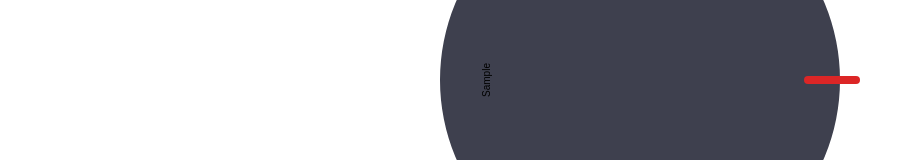
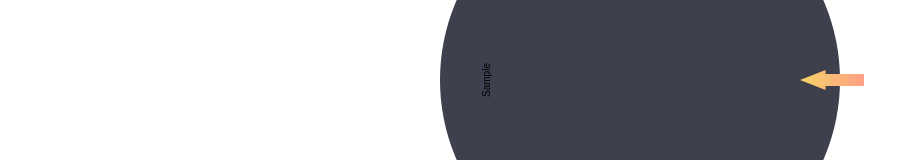
Before and after one commit to shaiadul/wpxpo, a Next.js app: page / in a window 1280 px wide. Both pictures are taken after typing "Sample" into the empty fields and a click on the button "Add Name". Shown: the part 394-554 px from the top of the page, without its empty margins (0-908 px from the left). Built offline with nearby package versions, Linux system fonts and the light colour scheme.

Commit message:
path design

```diff
--- a/app/globals.css
+++ b/app/globals.css
@@ -11,3 +11,13 @@ Home Page Wheel design
     border: 1px solid #804949;
     margin-top: 5rem;
   }
+/* ---------------------------------------------
+bg  design
+----------------------------------------------*/
+
+ .bg_clip_path {
+    background: linear-gradient(90deg, #f6d365 0%, #fda085 100%);
+    clip-path: polygon(40% 0%, 40% 20%, 100% 20%, 100% 80%, 40% 80%, 40% 100%, 0% 50%);
+
+
+  }
--- a/components/wheel/SpinnerWheel.jsx
+++ b/components/wheel/SpinnerWheel.jsx
@@ -86,7 +86,7 @@ export default function SpinnerWheel({ names }) {
           style={{ transition: "transform 4s ease-out", border: "none" }}
         />
 
-        <div className="absolute top-[50%] right-0 transform -translate-x-1/2 translate-y-[-50%] w-2 h-14 rounded-md rotate-90 bg-red-600"></div>
+        <div className="absolute top-[50%] -right-14 transform -translate-x-1/2 translate-y-[-50%] w-16 h-5 rounded-md  bg_clip_path"></div>
       </div>
       <button
         onClick={() => {
@@ -104,3 +104,4 @@ export default function SpinnerWheel({ names }) {
     </div>
   );
 }
+// w-2 h-14 rotate-90
```
